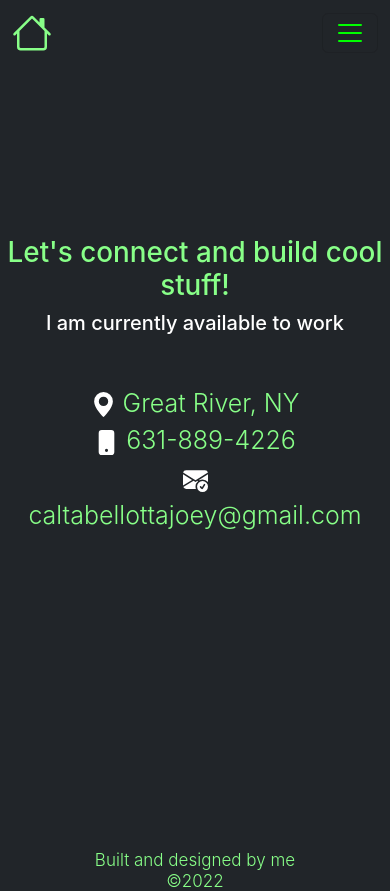
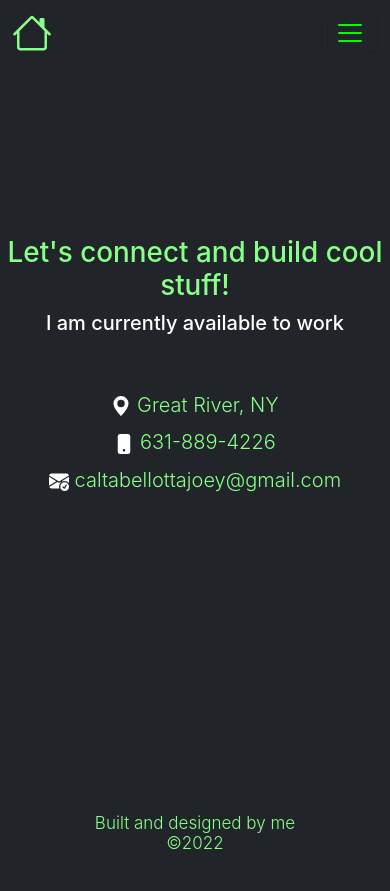
Before and after one commit to joeycalt/Portfolio, a React (Create React App) app: page /contact in a window 390 px wide. After the commit the page ends 853 px from the top, so only its background shows below. Built offline with nearby package versions, Linux system fonts and the light colour scheme.

Commit message:
fixed more errors again

```diff
--- a/src/App.css
+++ b/src/App.css
@@ -509,7 +509,7 @@ span.navbar-toggler-icon {
 
   .title {
     color: rgb(136, 255, 136);
-    font-size: 20px;
+    font-size: 30px;
     margin-top: 80px;
     margin-left: auto;
     margin-right: auto;
@@ -519,7 +519,7 @@ span.navbar-toggler-icon {
 
   @keyframes typing-about {
     from { width: 0 }
-    to { width: 35% }
+    to { width: 73% }
   }
 
   .info {
@@ -563,4 +563,10 @@ span.navbar-toggler-icon {
     color: white;
     margin-top: 40px;
   }
+
+  .contact-words {
+    padding-top: 80px;
+    font-size: 20px;
+    margin: 0;
+  }
 }
--- a/src/pages/Contact.js
+++ b/src/pages/Contact.js
@@ -7,11 +7,14 @@ function Contact(props) {
         <h1 className='contact-title-top'>Let's connect and build cool stuff!</h1>
         <h5 className='contact-title-bottom'>I am currently available to work</h5>
         <div className='info'>
-        <GeoAltFill className='contact' /> Great River, NY
+        <span className='contact-words' >
+        <GeoAltFill className='contact' /> Great River, NY</span>
         <br />
-        <PhoneFill className='contact' /> <a className='intouch' href='tel:631-889-4226'>631-889-4226</a>
+        <a className='intouch contact-words' href='tel:631-889-4226'>
+        <PhoneFill className='contact' /> 631-889-4226</a>
         <br />
-        <EnvelopeCheckFill className='contact' /> <a className='intouch' href= 'mailto: caltabellottajoey@gmail.com'>caltabellottajoey@gmail.com</a>
+        <a className='intouch contact-words' href= 'mailto: caltabellottajoey@gmail.com'>
+        <EnvelopeCheckFill className='contact' /> caltabellottajoey@gmail.com</a>
         </div>
       </>
     )
```
